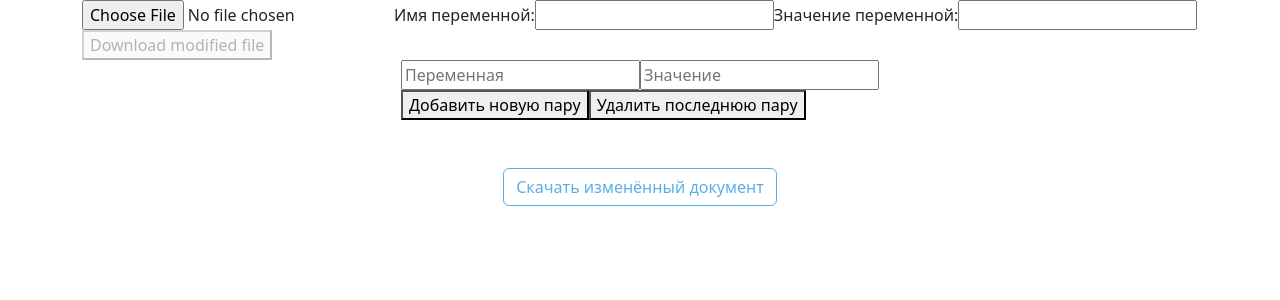
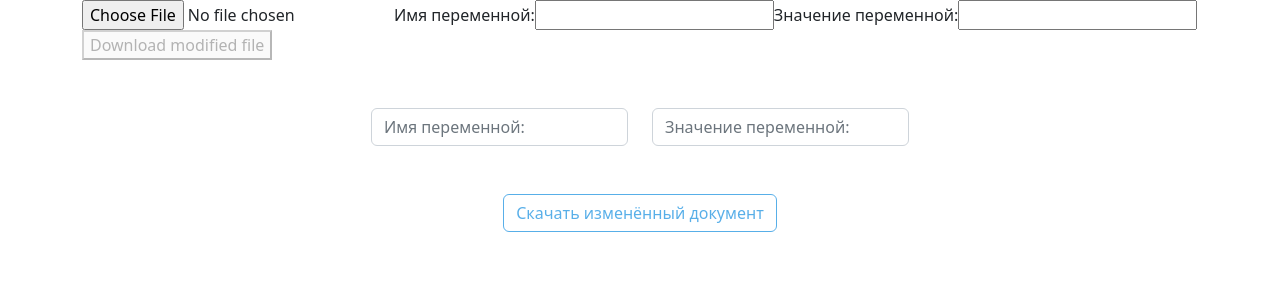
Before and after one commit to IlyaGoncharovY/HomeTask, a React (Create React App) app: page / in a window 1280 px wide. Shown: the top 300 px of the page. Built offline with nearby package versions, Linux system fonts and the light colour scheme.

Commit message:
fix (InputFields) reactor InputFields.tsx classes grid. added props

```diff
--- a/src/Components/Fields/InputFields.tsx
+++ b/src/Components/Fields/InputFields.tsx
@@ -1,12 +1,28 @@
-import React from 'react';
-import {ButtonsForFields} from "./BattonsForFields/ButtonsForFields";
+import React, {FC} from 'react';
 
-export const InputFields = () => {
+interface InputFieldsType {
+    changeText1: string
+    changeText2: string
+    handleChange1: (event: React.ChangeEvent<HTMLInputElement>) => void
+    handleChange2: (event: React.ChangeEvent<HTMLInputElement>) => void
+}
+
+export const InputFields: FC<InputFieldsType> = ({
+                                                     changeText1,
+                                                     changeText2,
+                                                     handleChange1,
+                                                     handleChange2
+                                                 }) => {
+
     return (
-        <div>
-            <input placeholder={"Переменная"}/>
-            <input placeholder={"Значение"}/>
-            <ButtonsForFields/>
+        <div className="mt-5 row">
+            <div className="col-12 col-md-6">
+                <input type="text" value={changeText1} onChange={handleChange1} className="form-control" placeholder="Имя переменной:" />
+            </div>
+            <div className="col-12 col-md-6 mt-3 mt-md-0">
+                <input type="text" value={changeText2} onChange={handleChange2} className="form-control" placeholder="Значение переменной:" />
+            </div>
+            {/*<ButtonsForFields/>*/}
         </div>
     );
 };
```
